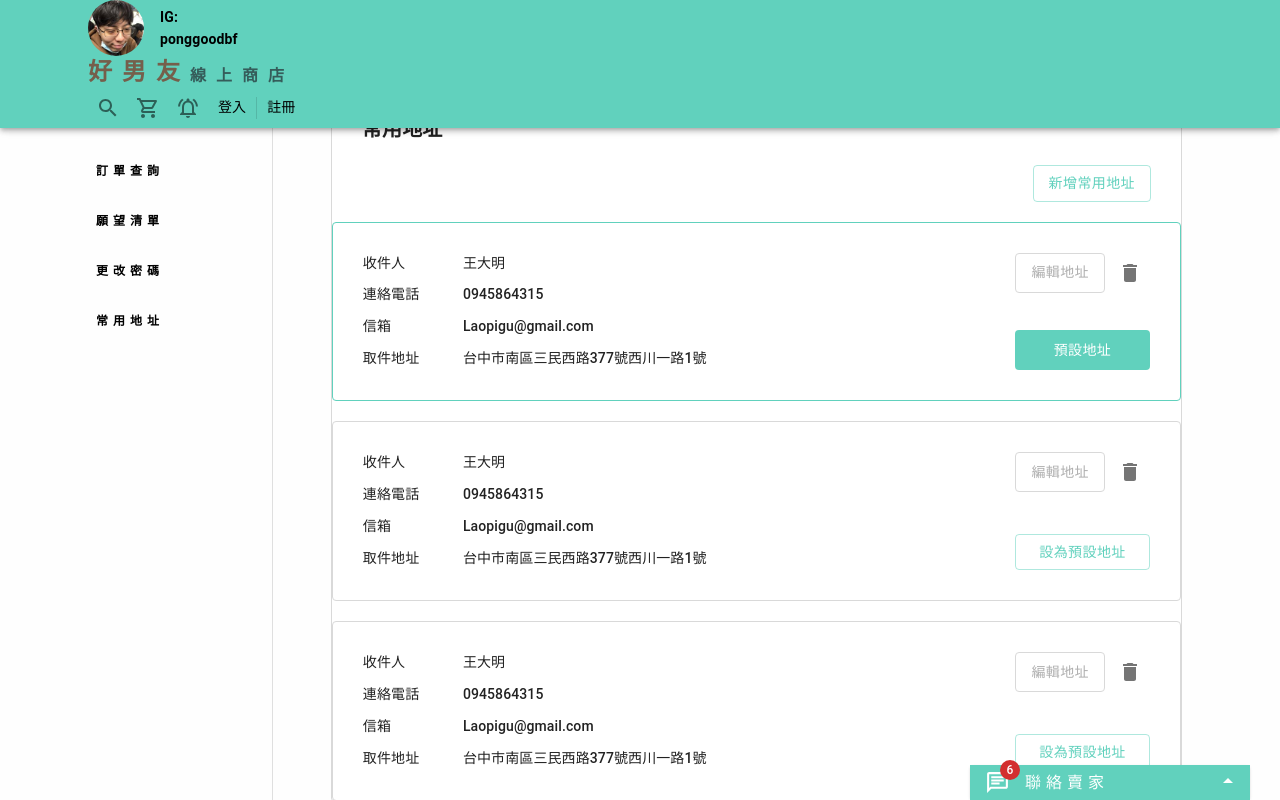
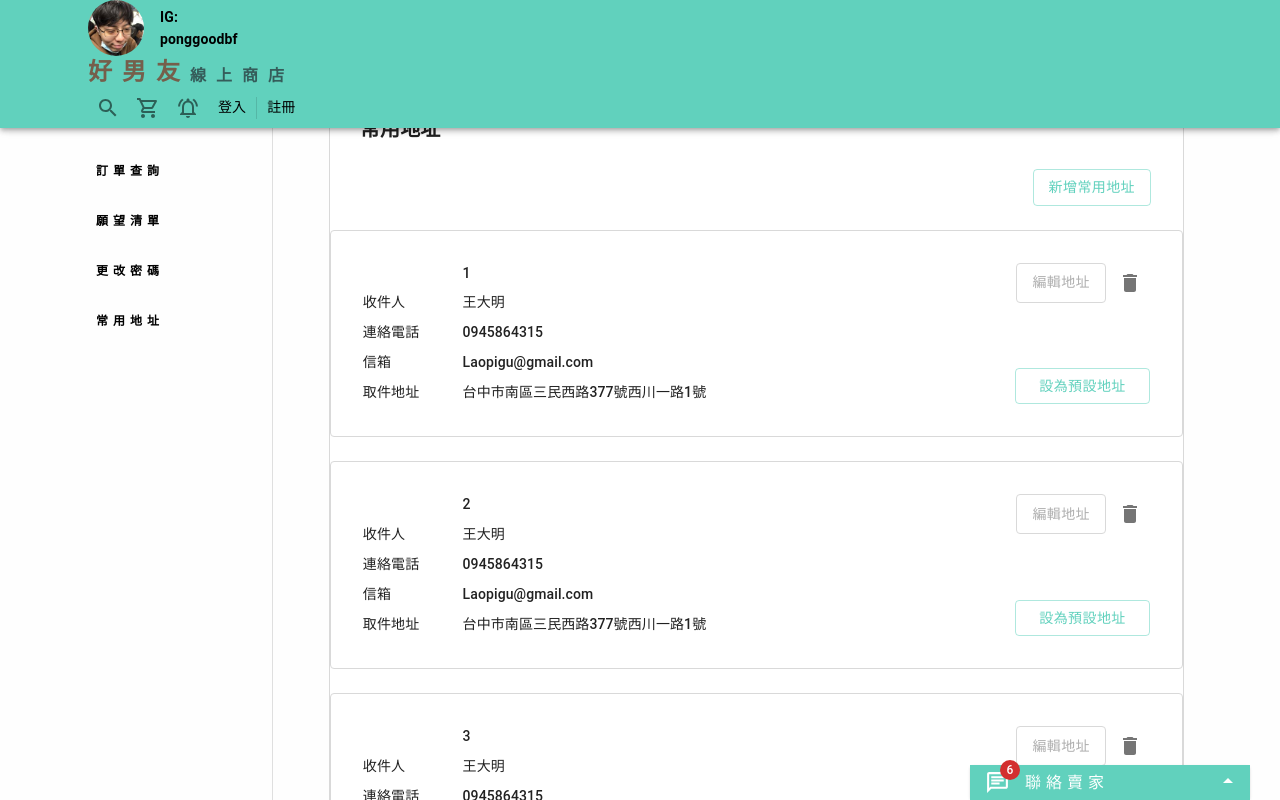
Before and after one commit to austin72905/ponggoodbf-shop-frontend, a React (Create React App) app: page /user/addressed in a window 1280 px wide. Shown: the top 800 px of the page. Built offline with nearby package versions, Linux system fonts and the light colour scheme.

Commit message:
常用地址頁面，模擬切換預設地址的情況

```diff
--- a/src/pages/address/Address.tsx
+++ b/src/pages/address/Address.tsx
@@ -23,196 +23,47 @@ export default function Address() {
     const handleOpen = () => setOpen(true);
     const handleClose = () => setOpen(false);
 
+    const [defaultAddressList,setDefaultAddressList]=useState(recieverInfoList)
+
+    const changeDefaultAddress=(e:React.MouseEvent,i:number)=>{
+
+        setDefaultAddressList(temp=>
+            {
+                temp.forEach((ele,index)=>
+                {
+                    if (ele.id!=i){
+                        ele.isDefaultAddress=false
+                    }else{
+                        ele.isDefaultAddress=true
+                    }
+
+                    return ele
+                })
+
+                return [...temp]
+            })
+    }
+
     return (
         <Container sx={{ border: "0px solid" }} maxWidth='xl'>
-            <Paper sx={{ border: "1px solid #d9d9d9", boxShadow: "none", marginLeft: "10px", marginRight: "10px", marginTop: "20px", minHeight: "500px" }}>
-                <Stack spacing={"20px"} >
-                    <Stack sx={{ mt: "30px", px: "30px" }}>
+
+            <Paper sx={{ border: "1px solid #d9d9d9", boxShadow: "none", mx: 1, mt: 2.5, minHeight: "500px" }}>
+                <Stack spacing={3} >
+                    <Stack sx={{ mt: 4, px: "30px" }}>
                         <Typography variant='h6' sx={{ fontWeight: "bold" }}>常用地址</Typography>
                     </Stack>
-                    <Stack sx={{ mt: "30px", px: "30px" }} direction="row" justifyContent="end">
+                    <Stack sx={{ mt: 4, px: 4 }} direction="row" justifyContent="end">
                         <Button variant='outlined' onClick={handleOpen}>新增常用地址</Button>
                     </Stack>
 
-                    <Paper sx={{ mt: "15px", boxShadow: "none", border: "1px solid #61D1BD" }}>
-
-                        <Grid container columns={12} sx={{ p: "30px" }} rowSpacing={"10px"}>
-                            <Grid item xs={9} >
-                                <Grid container columns={12} spacing={"10px"}>
-                                    <Grid item xs={2} >
-                                        <Typography sx={{ minWidth: "30px" }} variant='subtitle2' >收件人</Typography>
-                                    </Grid>
-                                    <Grid item xs={10} >
-                                        <Typography sx={{ minWidth: "30px" }} variant='subtitle2'  >王大明</Typography>
-                                    </Grid>
-
-                                    <Grid item xs={2} >
-                                        <Typography sx={{ minWidth: "30px" }} variant='subtitle2'>連絡電話</Typography>
-                                    </Grid>
-                                    <Grid item xs={10} >
-                                        <Typography sx={{ minWidth: "30px" }} variant='subtitle2' >0945864315</Typography>
-
-                                    </Grid>
-                                    <Grid item xs={2} >
-                                        <Typography sx={{ minWidth: "30px" }} variant='subtitle2' >信箱</Typography>
-                                    </Grid>
-                                    <Grid item xs={10} >
-                                        <Typography sx={{ minWidth: "30px" }} variant='subtitle2'>Laopigu@gmail.com</Typography>
-                                    </Grid>
-                                    <Grid item xs={2} >
-                                        <Typography sx={{ minWidth: "30px" }} variant='subtitle2'>取件地址</Typography>
-                                    </Grid>
-                                    <Grid item xs={10} >
-                                        <Typography sx={{ minWidth: "30px" }} variant='subtitle2' >台中市南區三民西路377號西川一路1號</Typography>
-                                    </Grid>
-                                </Grid>
-                            </Grid>
-
-                            <Grid item xs={3} sx={{ border: "0px solid #d9d9d9" }}>
-                                <Stack spacing={"5px"} alignItems={"end"} justifyContent={"space-between"} sx={{ border: "0px solid", height: "100%", width: "100%" }}>
-                                    <Stack spacing={"5px"} sx={{ border: "0px solid" }} direction={"row"}>
-                                        <Button onClick={handleOpen} variant='outlined' sx={{ border: "1px solid #d9d9d9", color: "#AFAFAF" }}>編輯地址</Button>
-                                        <IconButton>
-                                            <DeleteIcon />
-                                        </IconButton>
-
-                                    </Stack>
-                                    <Stack justifyContent={"center"} alignItems={"center"} sx={{ height: "40px", width: "135px", backgroundColor: "#61D1BD", borderRadius: "4px" }}>
-                                        <Typography variant='button' sx={{ color: "white" }}>預設地址</Typography>
-                                    </Stack>
+                    {
+                        defaultAddressList.map((c,index)=>
+                        (
+                            <RecieverInfo key={index} handleOpen={handleOpen} content={c} changeDefaultAddress={changeDefaultAddress}/>
+                        ))
+                    }
 
 
-                                </Stack>
-
-
-
-                            </Grid>
-
-
-
-                        </Grid>
-
-
-
-                    </Paper>
-                    <Paper sx={{ mt: "15px", boxShadow: "none", border: "1px solid #d9d9d9" }}>
-
-                        <Grid container columns={12} sx={{ p: "30px" }} rowSpacing={"10px"}>
-                            <Grid item xs={9} >
-                                <Grid container columns={12} spacing={"10px"}>
-                                    <Grid item xs={2} >
-                                        <Typography sx={{ minWidth: "30px" }} variant='subtitle2' >收件人</Typography>
-                                    </Grid>
-                                    <Grid item xs={10} >
-                                        <Typography sx={{ minWidth: "30px" }} variant='subtitle2'  >王大明</Typography>
-                                    </Grid>
-
-                                    <Grid item xs={2} >
-                                        <Typography sx={{ minWidth: "30px" }} variant='subtitle2'>連絡電話</Typography>
-                                    </Grid>
-                                    <Grid item xs={10} >
-                                        <Typography sx={{ minWidth: "30px" }} variant='subtitle2' >0945864315</Typography>
-
-                                    </Grid>
-                                    <Grid item xs={2} >
-                                        <Typography sx={{ minWidth: "30px" }} variant='subtitle2' >信箱</Typography>
-                                    </Grid>
-                                    <Grid item xs={10} >
-                                        <Typography sx={{ minWidth: "30px" }} variant='subtitle2'>Laopigu@gmail.com</Typography>
-                                    </Grid>
-                                    <Grid item xs={2} >
-                                        <Typography sx={{ minWidth: "30px" }} variant='subtitle2'>取件地址</Typography>
-                                    </Grid>
-                                    <Grid item xs={10} >
-                                        <Typography sx={{ minWidth: "30px" }} variant='subtitle2' >台中市南區三民西路377號西川一路1號</Typography>
-                                    </Grid>
-                                </Grid>
-                            </Grid>
-
-                            <Grid item xs={3} sx={{ border: "0px solid #d9d9d9" }}>
-                                <Stack spacing={"5px"} alignItems={"end"} justifyContent={"space-between"} sx={{ border: "0px solid", height: "100%", width: "100%" }}>
-                                    <Stack spacing={"5px"} sx={{ border: "0px solid" }} direction={"row"}>
-                                        <Button variant='outlined' sx={{ border: "1px solid #d9d9d9", color: "#AFAFAF" }}>編輯地址</Button>
-                                        <IconButton>
-                                            <DeleteIcon />
-                                        </IconButton>
-
-                                    </Stack>
-
-                                    <Button variant='outlined' sx={{ width: "135px" }}>設為預設地址</Button>
-
-                                </Stack>
-
-
-
-                            </Grid>
-
-
-
-                        </Grid>
-
-
-
-                    </Paper>
-                    <Paper sx={{ mt: "15px", boxShadow: "none", border: "1px solid #d9d9d9" }}>
-
-                        <Grid container columns={12} sx={{ p: "30px" }} rowSpacing={"10px"}>
-                            <Grid item xs={9} >
-                                <Grid container columns={12} spacing={"10px"}>
-                                    <Grid item xs={2} >
-                                        <Typography sx={{ minWidth: "30px" }} variant='subtitle2' >收件人</Typography>
-                                    </Grid>
-                                    <Grid item xs={10} >
-                                        <Typography sx={{ minWidth: "30px" }} variant='subtitle2'  >王大明</Typography>
-                                    </Grid>
-
-                                    <Grid item xs={2} >
-                                        <Typography sx={{ minWidth: "30px" }} variant='subtitle2'>連絡電話</Typography>
-                                    </Grid>
-                                    <Grid item xs={10} >
-                                        <Typography sx={{ minWidth: "30px" }} variant='subtitle2' >0945864315</Typography>
-
-                                    </Grid>
-                                    <Grid item xs={2} >
-                                        <Typography sx={{ minWidth: "30px" }} variant='subtitle2' >信箱</Typography>
-                                    </Grid>
-                                    <Grid item xs={10} >
-                                        <Typography sx={{ minWidth: "30px" }} variant='subtitle2'>Laopigu@gmail.com</Typography>
-                                    </Grid>
-                                    <Grid item xs={2} >
-                                        <Typography sx={{ minWidth: "30px" }} variant='subtitle2'>取件地址</Typography>
-                                    </Grid>
-                                    <Grid item xs={10} >
-                                        <Typography sx={{ minWidth: "30px" }} variant='subtitle2' >台中市南區三民西路377號西川一路1號</Typography>
-                                    </Grid>
-                                </Grid>
-                            </Grid>
-
-                            <Grid item xs={3} sx={{ border: "0px solid #d9d9d9" }}>
-                                <Stack spacing={"5px"} alignItems={"end"} justifyContent={"space-between"} sx={{ border: "0px solid", height: "100%", width: "100%" }}>
-                                    <Stack spacing={"5px"} sx={{ border: "0px solid" }} direction={"row"}>
-                                        <Button variant='outlined' sx={{ border: "1px solid #d9d9d9", color: "#AFAFAF" }}>編輯地址</Button>
-                                        <IconButton>
-                                            <DeleteIcon />
-                                        </IconButton>
-
-                                    </Stack>
-
-                                    <Button variant='outlined' sx={{ width: "135px" }}>設為預設地址</Button>
-
-                                </Stack>
-
-
-
-                            </Grid>
-
-
-
-                        </Grid>
-
-
-
-                    </Paper>
 
                 </Stack>
 
@@ -220,7 +71,7 @@ export default function Address() {
 
             </Paper>
 
-            <Modal open={open} onClose={handleClose} closeAfterTransition BackdropComponent={Backdrop} BackdropProps={{ timeout: 500 }}>
+            <Modal open={open} onClose={handleClose} disableScrollLock closeAfterTransition BackdropComponent={Backdrop} BackdropProps={{ timeout: 500 }}>
                 <Fade in={open} >
                     <Box sx={style}>
 
@@ -293,3 +144,119 @@ const ItemWrapper = styled(Box)({
     paddingLeft: "30px",
     paddingRight: "30px"
 })
+
+
+
+interface RecieverInfoProps{
+    handleOpen: () => void;
+    changeDefaultAddress:(e:React.MouseEvent,i:number) => void;
+    content:AddressInfo;
+}
+
+const addressContent=new Map([
+    ["收件人","王大明"],
+    ["連絡電話","0945864315"],
+    ["信箱","Laopigu@gmail.com"],
+    ["取件地址","台中市南區三民西路377號西川一路1號"],
+])
+
+const addressTitle=new Map([
+    ["name","收件人"],
+    ["phoneNumber","連絡電話"],
+    ["mail","信箱"],
+    ["recieverAddress","取件地址"],
+])
+
+type AddressInfo={
+    id:number;
+    name:string;
+    phoneNumber:string;
+    mail:string;
+    recieverAddress:string;
+    isDefaultAddress:boolean;
+}
+
+const aContent:AddressInfo={
+    id:1,
+    name:"王大明",
+    phoneNumber:"0945864315",
+    mail:"Laopigu@gmail.com",
+    recieverAddress:"台中市南區三民西路377號西川一路1號",
+    isDefaultAddress:false
+}
+
+const recieverInfoList:AddressInfo[]=[
+    aContent,
+    {...aContent,id:2},
+    {...aContent,id:3},
+    {...aContent,id:4},
+]
+
+const RecieverInfo = ({handleOpen,changeDefaultAddress,content}:RecieverInfoProps) => {
+    return (
+        <Paper sx={{ mt: 2, boxShadow: "none", border: `1px solid ${content.isDefaultAddress?"#61D1BD":"#d9d9d9"}` }}>
+
+            <Grid container columns={12} sx={{ p: 4 }} >
+                <Grid item xs={9} >
+                    <Grid container columns={12} spacing={1}>
+                        {
+                            Object.getOwnPropertyNames(content).map((n,index)=>{
+
+                                if(n==="isDefaultAddress"){
+                                    return null
+                                }
+
+                                return(
+                                    <React.Fragment key={n}>
+                                        <Grid item xs={2} >
+                                            <Typography sx={{ minWidth: "30px" }} variant='subtitle2' >{addressTitle.get(n)}</Typography>
+                                        </Grid>
+                                        <Grid item xs={10} >
+                                            <Typography sx={{ minWidth: "30px" }} variant='subtitle2'  >{content[n as keyof AddressInfo]}</Typography>
+                                        </Grid>
+                                    </React.Fragment>
+                                )
+
+                            })
+
+
+                        }
+                    </Grid>
+                </Grid>
+
+                <Grid item xs={3} sx={{ border: "0px solid #d9d9d9" }}>
+                    <Stack spacing={0.5} alignItems={"end"} justifyContent={"space-between"} sx={{ border: "0px solid", height: "100%", width: "100%" }}>
+                        <Stack spacing={0.5} sx={{ border: "0px solid" }} direction={"row"}>
+                            <Button onClick={handleOpen} variant='outlined' sx={{ border: "1px solid #d9d9d9", color: "#AFAFAF" }}>編輯地址</Button>
+                            <IconButton>
+                                <DeleteIcon />
+                            </IconButton>
+
+                        </Stack>
+                        {
+                            content.isDefaultAddress
+                            ?
+                            <Stack justifyContent={"center"} alignItems={"center"} sx={{ height: "40px", width: "135px", backgroundColor: "#61D1BD", borderRadius: "4px" }}>
+                                <Typography variant='button' sx={{ color: "white" }}>預設地址</Typography>
+                            </Stack>
+                            :
+                            <Button variant='outlined' onClick={(e)=>{changeDefaultAddress(e,content.id)}} sx={{ width: "135px" }}>設為預設地址</Button>
+                        }
+
+
+
+                    </Stack>
+
+
+
+                </Grid>
+
+
+
+            </Grid>
+
+
+
+        </Paper>
+    )
+}
```
